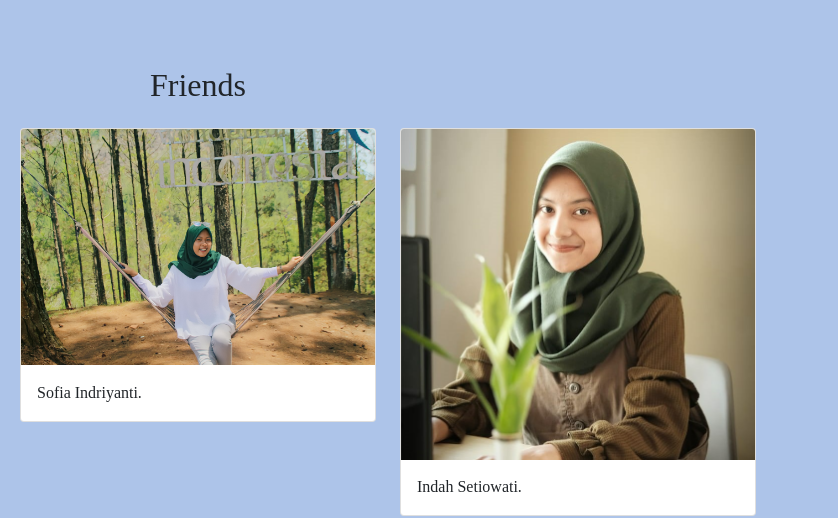
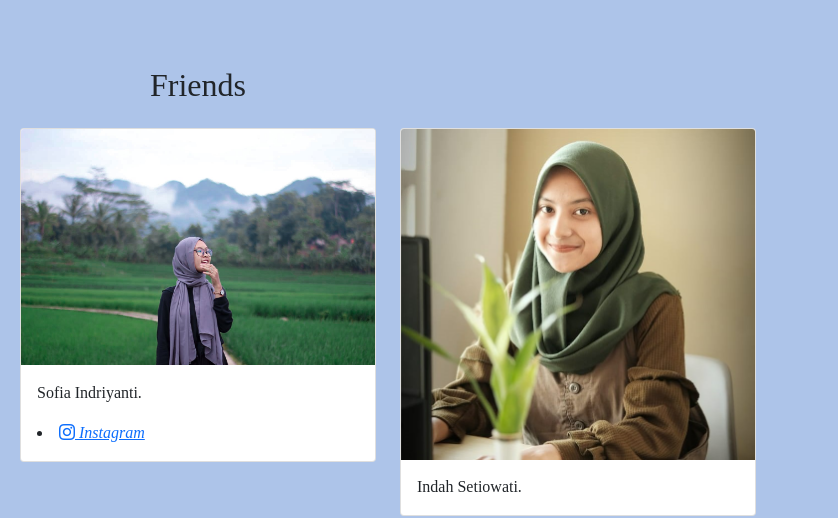
Before and after one commit to fajarsaput/fajarsaput.github.io, a plain HTML site: page index.html in a window 1280 px wide. Shown: the part 1480-1998 px from the top of the page, 442-1280 px from the left. Drawn offline with nearby package versions, Linux system fonts and the light colour scheme.

Commit message:
merubah foto

```diff
--- a/index.html
+++ b/index.html
@@ -97,9 +97,10 @@
           </div>
           <div class="col-md-4 mb-3">
             <div class="card" data-aos="zoom-in" data-aos-duration="500" data-aos-delay="50">
-              <img src="img/galery/2.jpg.jpg" class="card-img-top" alt="galery1"/>
+              <img src="img/galery/2.jpg.jpeg" class="card-img-top" alt="galery1"/>
               <div class="card-body">
                 <p class="card-text">Sofia Indriyanti.</p>
+                <li><a href="https://www.instagram.com/sofiaindriyanti_?r=nametag"><i class="bi bi-instagram"> Instagram</i></a></li>
               </div>
             </div>
           </div>
@@ -108,6 +109,7 @@
               <img src="img/galery/3.jpg" class="card-img-top" alt="galery1"/>
               <div class="card-body">
                 <p class="card-text">Indah Setiowati.</p>
+
               </div>
             </div>
           </div>
@@ -168,7 +170,7 @@
     <!--Footer-->
     <script src="https://unpkg.com/aos@next/dist/aos.js"></script>
     <script>
-      AOS.init();
+    AOS.init();
     </script>
 
     <script src="https://cdnjs.cloudflare.com/ajax/libs/gsap/3.7.1/gsap.min.js"></script>
```
Also changed, not shown: img/galery/2.jpg.jpeg (added), img/galery/2.jpg.jpg (deleted).
